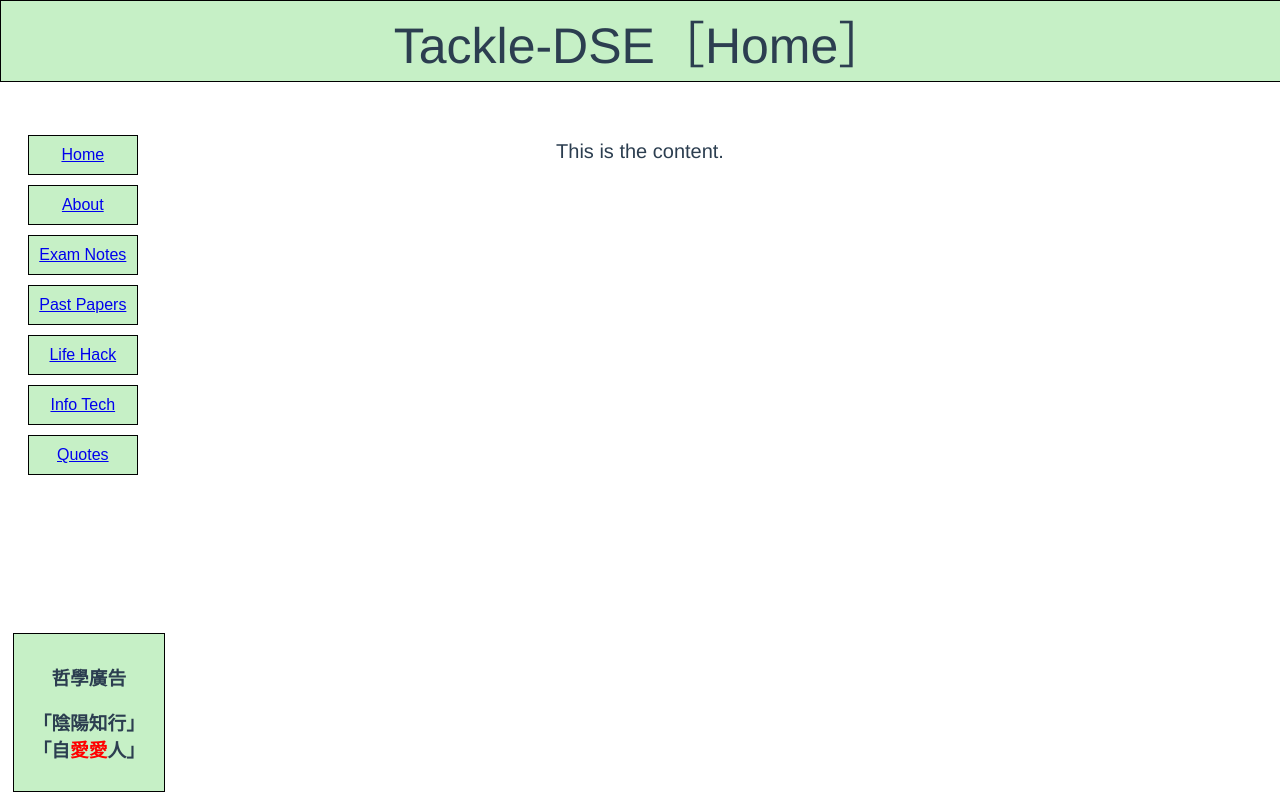
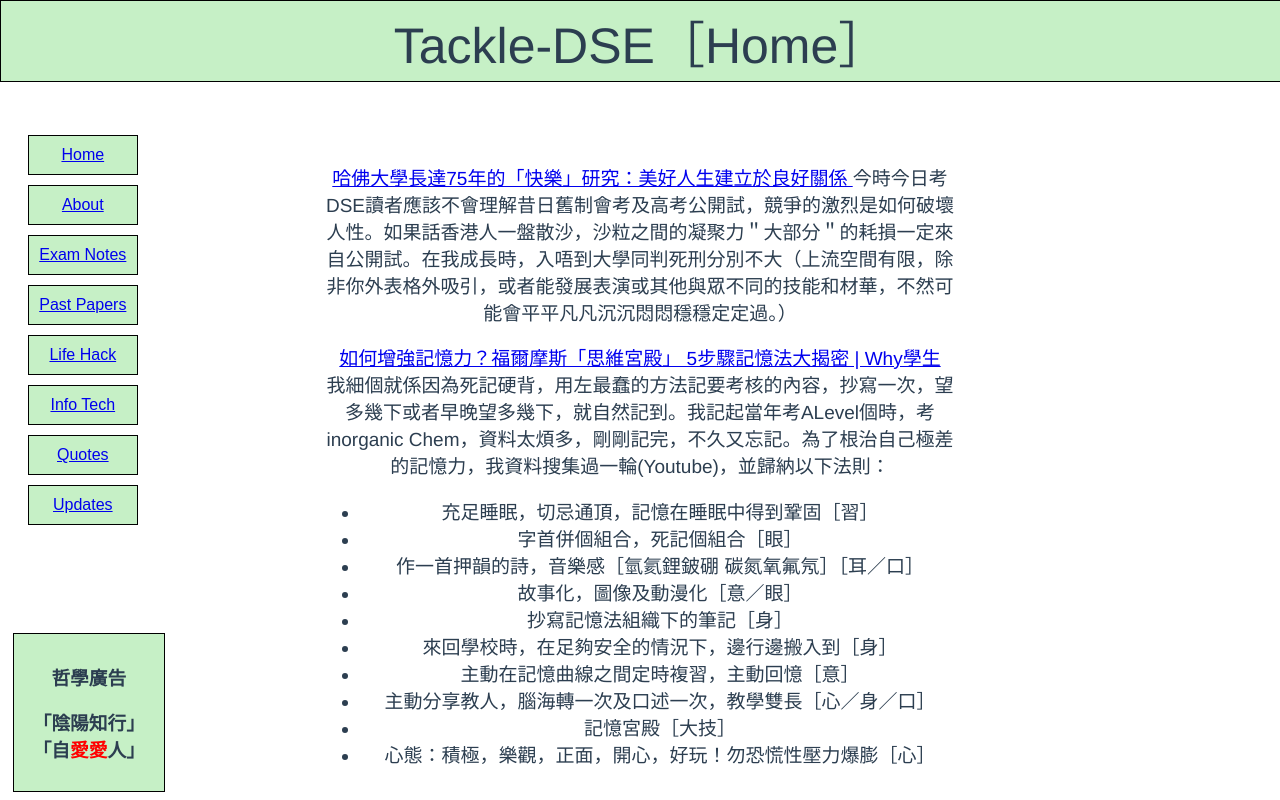
Before and after one commit to learnfromfail/tackle-the-exam, a Vue app: page /LifeHack in a window 1280 px wide. Built offline with nearby package versions, Linux system fonts and the light colour scheme.

Commit message:
5/6/2021

```diff
--- a/src/components/Header.vue
+++ b/src/components/Header.vue
@@ -58,12 +58,12 @@ export default {
       if (theValue == "sub")
         this.options = ["Back","Chin[<2025!]","Eng[<2024!]" ,"Math[<2023!]", "Phy[<2024!]", "Chem[<2024!]", "M2[<2022!]"];
       else if(theValue == "main")
-        this.options = ["Home", "About", "Exam Notes", "Past Papers", "Life Hack", "Info Tech", "Quotes"];
+        this.options = ["Home", "About", "Exam Notes", "Past Papers", "Life Hack", "Info Tech", "Quotes", "Updates"];
       this.subHeader = theName != "Back" ? theName : "Home";
     },
   },
   created(){
-    this.array1 = ["Home", "About", "Exam Notes", "Past Papers", "Life Hack", "Info Tech", "Quotes"];
+    this.array1 = ["Home", "About", "Exam Notes", "Past Papers", "Life Hack", "Info Tech", "Quotes", "Updates"];
     this.options = this.array1;
     this.array2 = ["Chin[<2025!]","Eng[<2024!]" ,"Math[<2023!]", "Phy[<2024!]", "Chem[<2024!]", "M2[<2022!]"];//not finished
     this.array3 = ["Exam Notes","Past Papers" ,"Life Hack", "Info Tech"];//spaces
--- a/src/views/Exam.vue
+++ b/src/views/Exam.vue
@@ -60,7 +60,7 @@ export default {
     },
      created() {
     this.content =[
-        "這些都是從網上菓集得來的，可能來自［小卒］的站內搜索，至于本站將會自行組織筆記，以補網上資源之足呢，中文將于2025年，Ｍ２則是2022年準備完成！有興趣以半學半做義工的網友，請聯絡我呢！",
+        "這些都是從網上菓集得來的，可能來自［小卒］的站內搜索，至于本站將會自行組織筆記，以補網上資源之不足呢，中文將于2025年，Ｍ２則是2022年準備完成！有興趣以半學半做義工的網友，請聯絡我呢！",
         "．這個有中國語文，Bio，Chem，Core Maths ，Liberal studies，Ｍ1[全部都是 英文 ]"
 
     ];
--- a/src/views/LifeHack.vue
+++ b/src/views/LifeHack.vue
@@ -2,6 +2,38 @@
     <p class="content" :key="content_.id" v-for="content_ in content">
         {{content_}}<br />
     </p>
+    <div class="block" style="margin-left:auto">
+      <a href="https://www.cw.com.tw/article/5073759" target="_blank">
+      哈佛大學長達75年的「快樂」研究：美好人生建立於良好關係
+      </a>今時今日考DSE讀者應該不會理解昔日舊制會考及高考公開試，競爭的激烈是如何破壞人性。如果話香港人一盤散沙，沙粒之間的凝聚力＂大部分＂的耗損一定來自公開試。在我成長時，入唔到大學同判死刑分別不大（上流空間有限，除非你外表格外吸引，或者能發展表演或其他與眾不同的技能和材華，不然可能會平平凡凡沉沉悶悶穩穩定定過。）
+    </div>
+    <br>
+
+    <div class="block">
+      <a href="https://www.youtube.com/watch?v=okktHJPyVKA" target="_blank">
+      如何增強記憶力？福爾摩斯「思維宮殿」 5步驟記憶法大揭密 | Why學生
+      </a><br>我細個就係因為死記硬背，用左最蠢的方法記要考核的內容，抄寫一次，望多幾下或者早晚望多幾下，就自然記到。我記起當年考ALevel個時，考inorganic Chem，資料太煩多，剛剛記完，不久又忘記。為了根治自己極差的記憶力，我資料搜集過一輪(Youtube)，並歸納以下法則：<br>
+    </div>
+
+    <div class="block">
+      <ul>
+        <li>充足睡眠，切忌通頂，記憶在睡眠中得到鞏固［習］</li>
+        <li>字首併個組合，死記個組合［眼］</li>
+        <li>作一首押韻的詩，音樂感［氫氦鋰鈹硼 碳氮氧氟氖］［耳／口］</li>
+        <li>故事化，圖像及動漫化［意／眼］</li>
+        <li>抄寫記憶法組織下的筆記［身］</li>
+        <li>來回學校時，在足夠安全的情況下，邊行邊搬入到［身］</li>
+        <li>主動在記憶曲線之間定時複習，主動回憶［意］</li>
+        <li>主動分享教人，腦海轉一次及口述一次，教學雙長［心／身／口］</li>
+        <li>記憶宮殿［大技］</li>
+        <li>心態：積極，樂觀，正面，開心，好玩！勿恐慌性壓力爆膨［心］</li>
+      </ul>
+    </div>
+
+    <div class="block">
+
+    </div>
+
 </template>
 
 <script>
@@ -16,10 +48,17 @@ export default {
   methods: {},
   created() {
     this.content =[
-      "This is the content."
+      ""
     ];
   },
 };
 </script>
 <style scoped>
+  .block {
+    font-size: 19px;
+    display: block;
+    margin-left: auto;
+    margin-right: auto;
+    width: 50%;
+  }
 </style>
```
